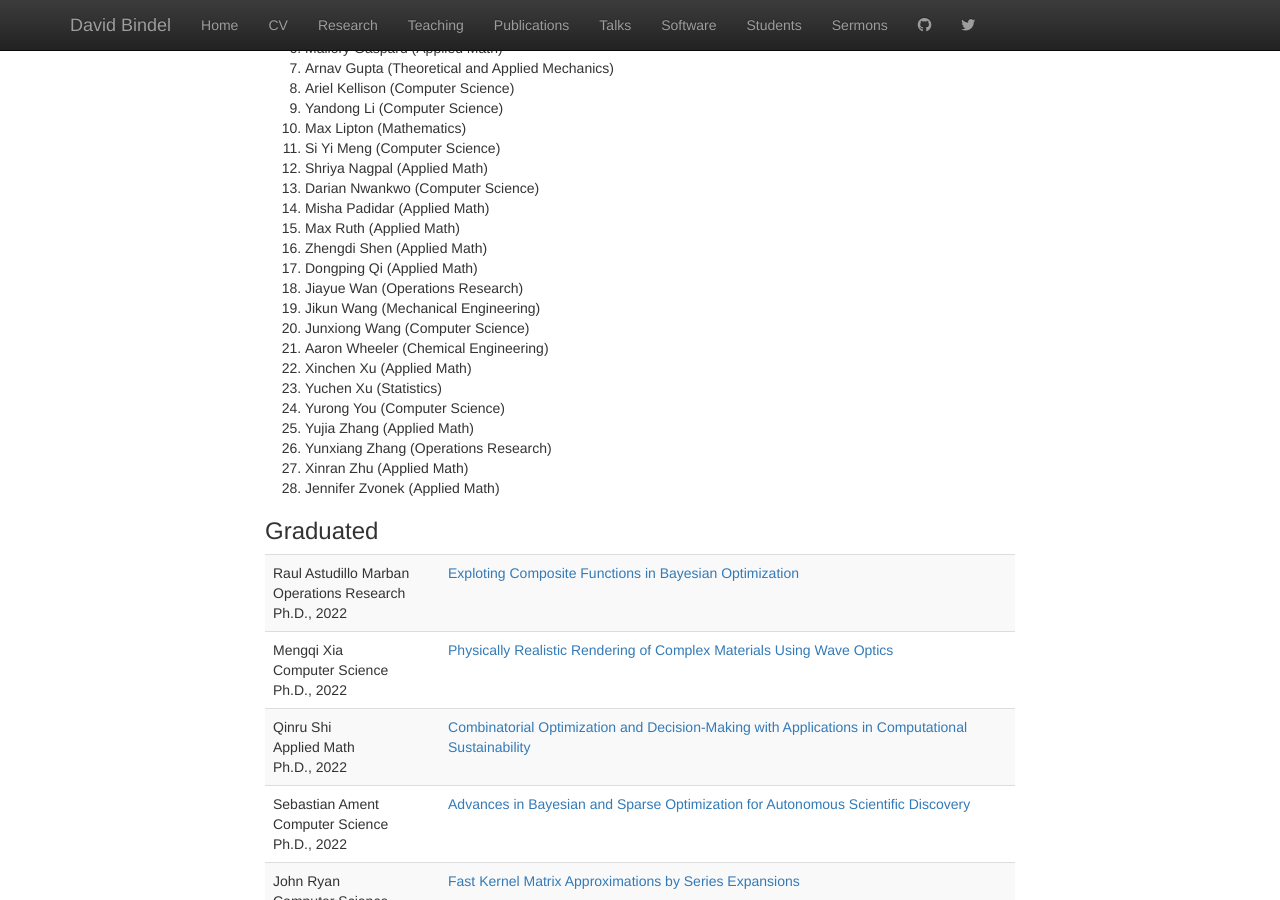
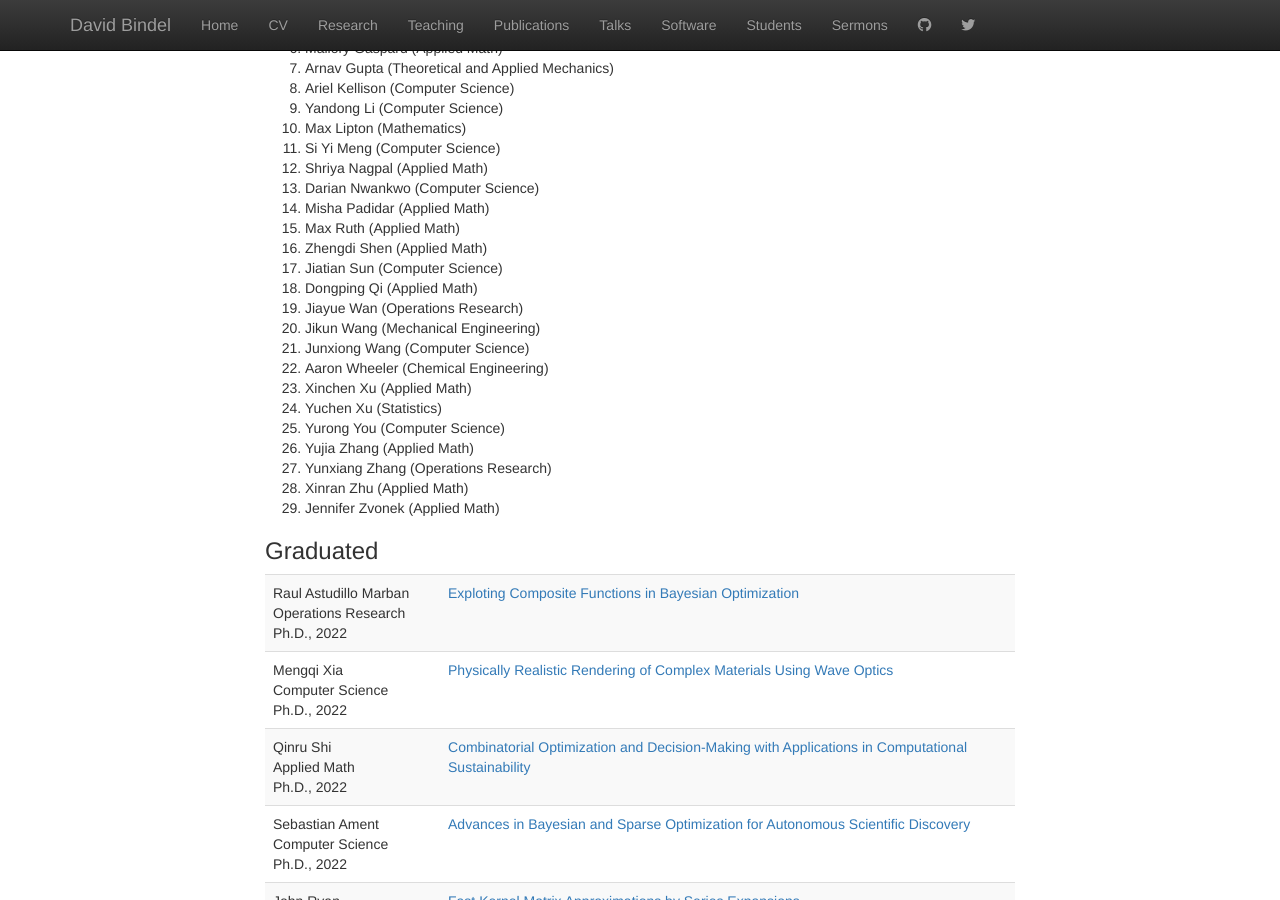
Before and after one commit to dbindel/cornell_web, a Jekyll site: the page built from students.html, in a window 1280 px wide and 900 px high, scrolled down 5396 px. Built offline with Jekyll 4.4.1, drawn with Linux system fonts in a browser that asks for light colours; nearby versions of some CDN libraries.

```diff
--- a/_data/students.yml
+++ b/_data/students.yml
@@ -783,6 +783,11 @@
     field: Applied Math
   -
     degree: phd
+    last: Sun
+    first: Jiatian
+    field: Computer Science
+  -
+    degree: phd
     last: Qi
     first: Dongping
     field: Applied Math
```
